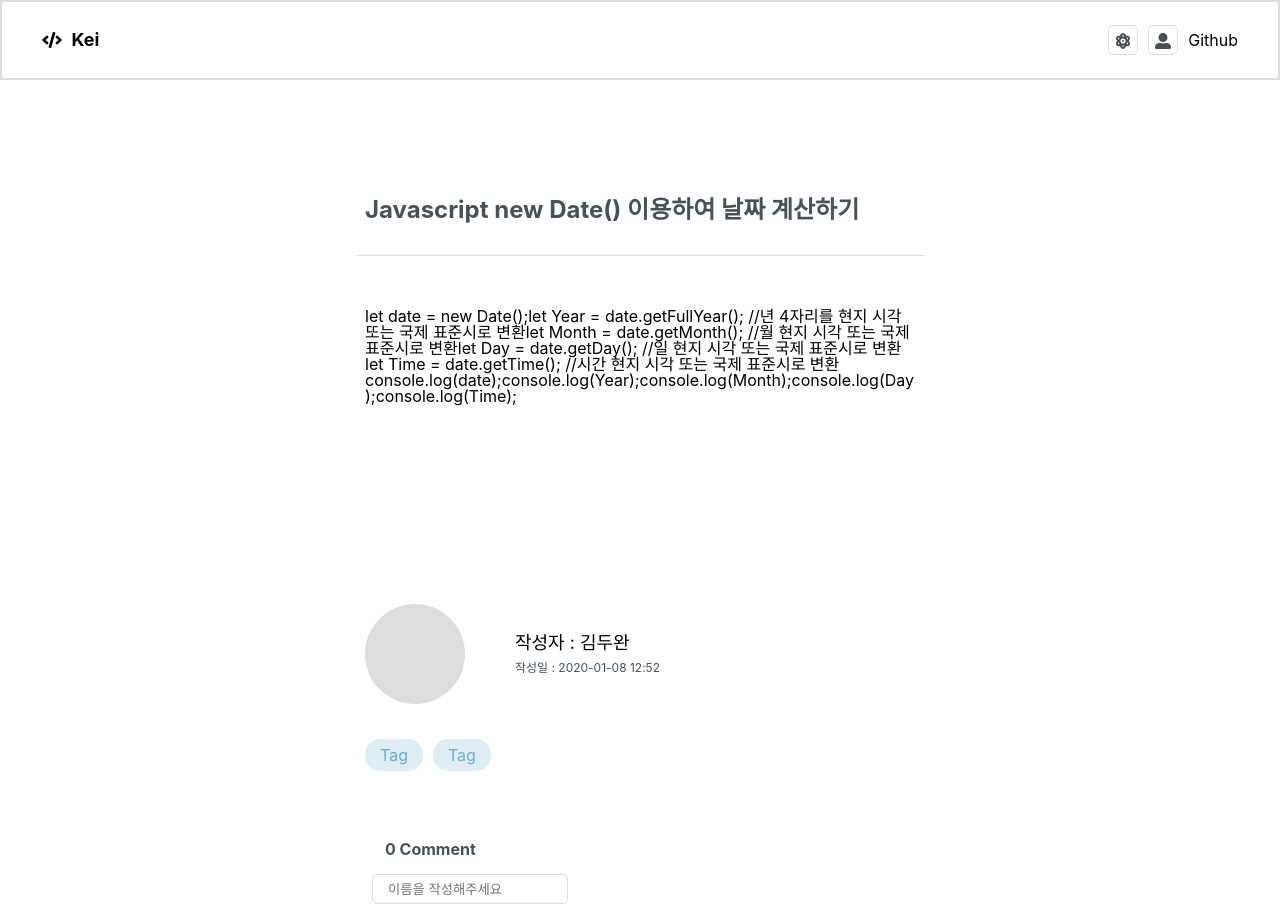
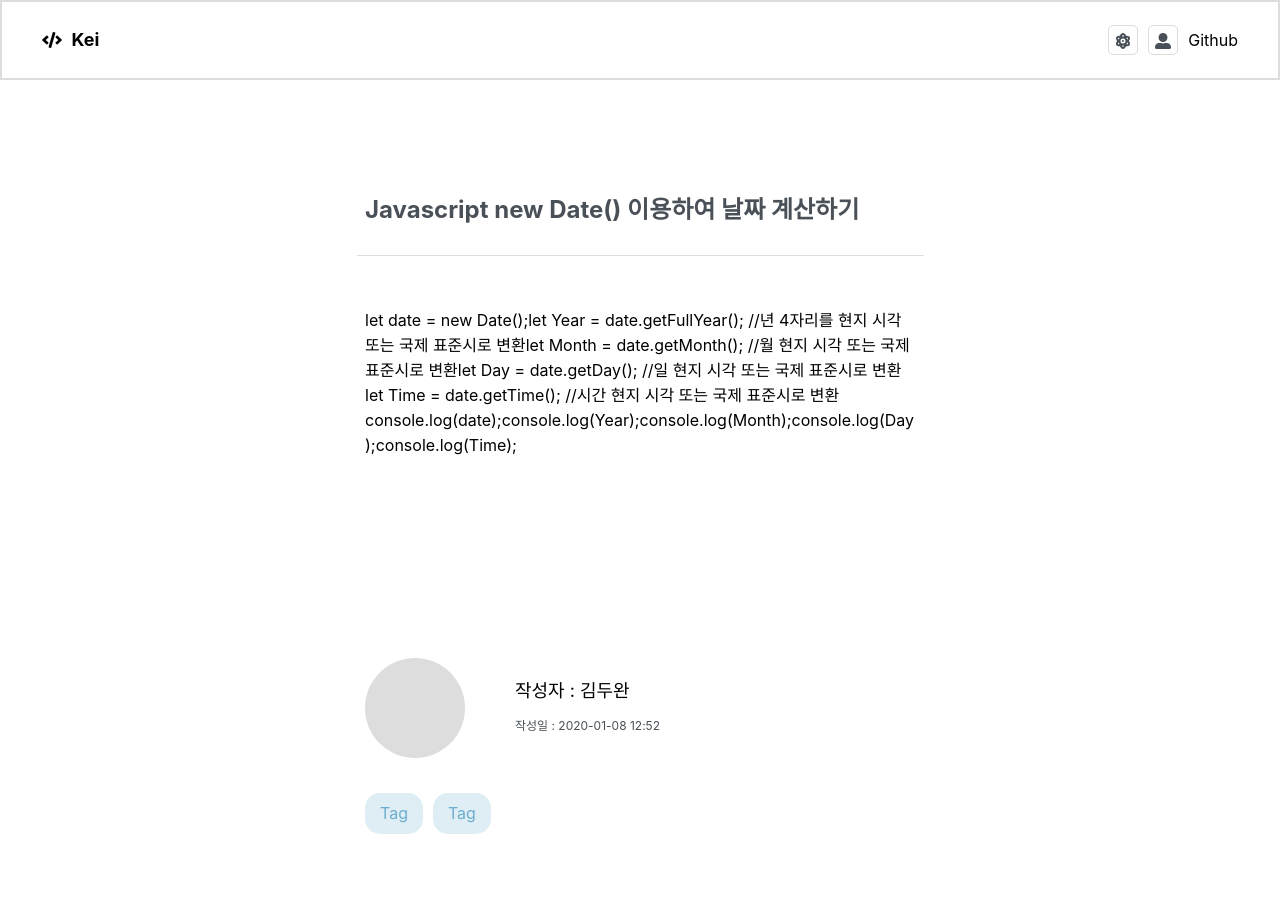
Before and after one commit to doowankim/personal-blog, a React (Create React App) app: page /boardDetail in a window 1280 px wide. Shown: the top 908 px of the page. Built offline with nearby package versions, Linux system fonts and the light colour scheme.

Commit message:
separated tag component & Added color component

```diff
--- /dev/null
+++ b/src/components/Tag/index.tsx
@@ -0,0 +1,25 @@
+import React from 'react';
+import * as Styled from './styles';
+
+interface tagProps {
+	body?: string;
+	noMargin?: boolean;
+	click?: boolean;
+}
+
+const Tag = (props: tagProps) => {
+	return (
+		<>
+			<Styled.TagBox
+				style={{
+					marginRight: props.noMargin ? '0px' : '10px',
+					cursor: props.click ? 'pointer' : '',
+				}}
+			>
+				{props.body}
+			</Styled.TagBox>
+		</>
+	);
+};
+
+export default Tag;
--- /dev/null
+++ b/src/components/Tag/styles.tsx
@@ -0,0 +1,17 @@
+import styled from 'styled-components';
+import * as color from '../color/index';
+import { darken } from 'polished';
+
+export const TagBox = styled.div`
+	width: max-content;
+	padding: 8px 15px;
+	border-radius: 15px;
+	background: ${color.Colors.skyblue};
+	color: ${color.Colors.blue};
+	transition: 0.35s;
+
+	&:hover {
+		background: ${darken(0.1, `${color.Colors.skyblue}`)};
+		transition: 0.35s;
+	}
+`;
--- /dev/null
+++ b/src/components/color/index.tsx
@@ -0,0 +1,8 @@
+export const Colors = {
+	white: '#fff',
+	blue: '#6cadce',
+	skyblue: '#dfeef5',
+	line: '#ddd',
+	primary: '#495057',
+	black: '#000000',
+};
--- a/src/components/index.tsx
+++ b/src/components/index.tsx
@@ -1,2 +1,3 @@
 export { default as Header } from './Header';
 export { default as Card } from './Card';
+export { default as Tag } from './Tag';
--- a/src/containers/Board/BoardDetail/index.tsx
+++ b/src/containers/Board/BoardDetail/index.tsx
@@ -1,5 +1,6 @@
 import React, { useState } from 'react';
 import * as Styled from './styles';
+import { Tag } from '../../../components';
 
 const BoardDetail = () => {
 	const [comment, setComment] = useState<any>({
@@ -36,8 +37,8 @@ const BoardDetail = () => {
 						</div>
 					</Styled.WriterBox>
 					<Styled.TagBox>
-						<div>Tag</div>
-						<div>Tag</div>
+						<Tag body="Tag" />
+						<Tag body="Tag" />
 					</Styled.TagBox>
 				</Styled.BottomBox>
 				<form onSubmit={handleSubmit}>
--- a/src/containers/Board/BoardDetail/styles.tsx
+++ b/src/containers/Board/BoardDetail/styles.tsx
@@ -1,4 +1,5 @@
 import styled from 'styled-components';
+import * as color from '../../../components/color/index';
 import { darken } from 'polished';
 
 export const Container = styled.div`
@@ -8,7 +9,7 @@ export const Container = styled.div`
 
 export const TitleWrapper = styled.div`
 	padding: 33px 40px;
-	color: #495057;
+	color: ${color.Colors.primary};
 	font-size: 24px;
 	font-weight: bold;
 `;
@@ -16,13 +17,14 @@ export const TitleWrapper = styled.div`
 export const RowLine = styled.div`
 	width: 90%;
 	height: 1px;
-	background: #ddd;
+	background: ${color.Colors.line};
 	margin: 0 auto;
 `;
 
 export const DescriptionWrapper = styled.div`
 	width: 100%;
 	padding: 52px 40px;
+	line-height: 25px;
 	word-wrap: break-word;
 `;
 
@@ -38,7 +40,7 @@ export const WriterBox = styled.div`
 		width: 100px;
 		height: 100px;
 		border-radius: 50%;
-		background: #ddd;
+		background: ${color.Colors.line};
 	}
 
 	.userBox {
@@ -49,7 +51,7 @@ export const WriterBox = styled.div`
 		}
 		.date {
 			font-size: 12px;
-			color: #495057;
+			color: ${color.Colors.primary};
 			margin-top: 10px;
 		}
 	}
@@ -58,18 +60,6 @@ export const WriterBox = styled.div`
 export const TagBox = styled.div`
 	display: flex;
 	margin-top: 35px;
-
-	div {
-		padding: 8px 15px;
-		border-radius: 15px;
-		background: #dfeef5;
-		color: #6cadce;
-		margin-left: 10px;
-
-		&:first-child {
-			margin-left: 0;
-		}
-	}
 `;
 
 export const CommentBox = styled.div`
@@ -78,7 +68,7 @@ export const CommentBox = styled.div`
 
 export const CommentCount = styled.div`
 	margin: 0 0 10px 20px;
-	color: #495057;
+	color: ${color.Colors.primary};
 	font-weight: bold;
 `;
 
@@ -89,7 +79,7 @@ export const CommentUserName = styled.div`
 
 	input {
 		height: 30px;
-		border: 1px solid #ddd;
+		border: 1px solid ${color.Colors.line};
 		border-radius: 5px;
 		padding-left: 15px;
 
@@ -105,7 +95,7 @@ export const CommentText = styled.div`
 	input {
 		width: 100%;
 		height: 80px;
-		border: 1px solid #ddd;
+		border: 1px solid ${color.Colors.line};
 		border-radius: 5px;
 		padding-left: 15px;
 
@@ -117,7 +107,7 @@ export const CommentText = styled.div`
 	textarea {
 		width: 100%;
 		height: 80px;
-		border: 1px solid #ddd;
+		border: 1px solid ${color.Colors.line};
 		border-radius: 5px;
 		padding: 10px 15px;
 
@@ -130,9 +120,9 @@ export const CommentText = styled.div`
 export const CommentButton = styled.button`
 	float: right;
 	height: 35px;
-	background: #6bacce;
-	color: #fff;
-	border: 1px solid #6bacce;
+	background: ${color.Colors.blue};
+	color: ${color.Colors.white};
+	border: 1px solid ${color.Colors.blue};
 	border-radius: 5px;
 	padding: 0 10px;
 	margin-top: 15px;
@@ -144,7 +134,7 @@ export const CommentButton = styled.button`
 	}
 
 	&:hover {
-		background: ${darken(0.1, '#6BACCE')};
+		background: ${darken(0.1, `${color.Colors.blue}`)};
 		transition: 0.35s;
 	}
 `;
```
